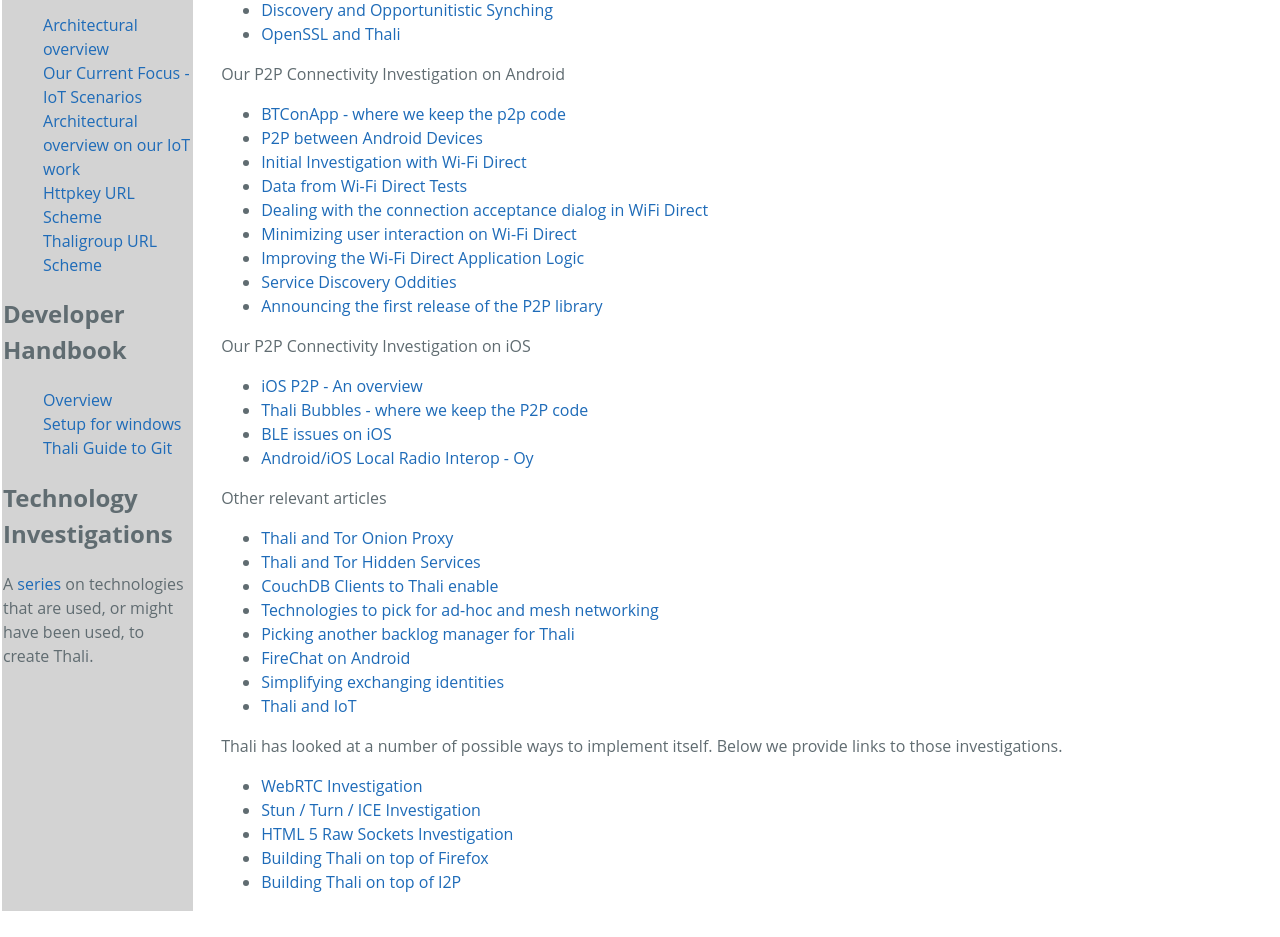
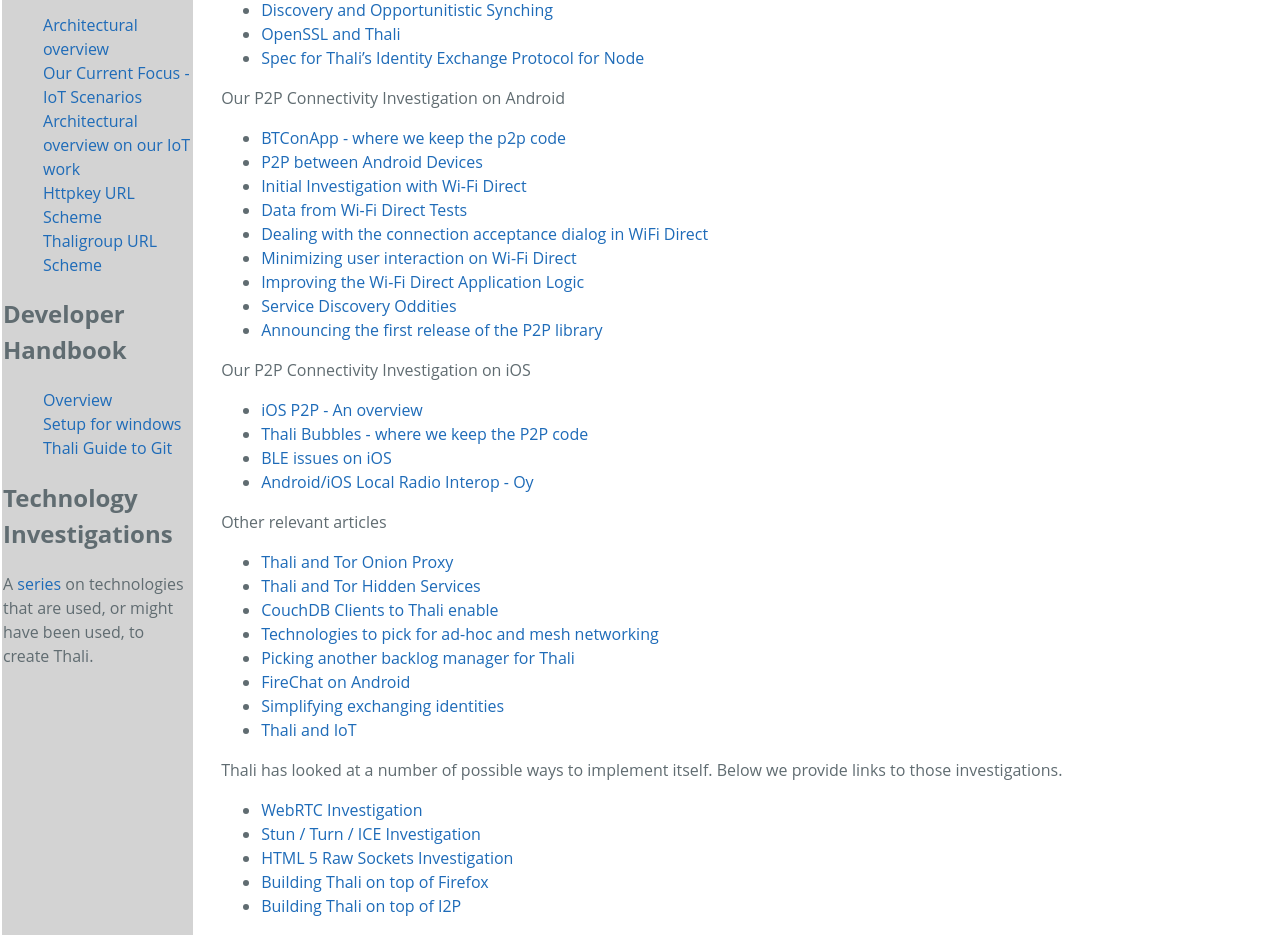
Before and after one commit to thaliproject/thali, a Jekyll site: the page built from TechnologyInvestigations.md, in a window 1280 px wide. Shown: the part 320-1257 px from the top of the page. Built offline with Jekyll 4.4.1, drawn with Linux system fonts in a browser that asks for light colours; Markdown is read by kramdown in place of the engine named in the settings; before the commit the page ends 1233 px from its top, so only the background shows below that.

Commit message:
Update TechnologyInvestigations.md

```diff
--- a/TechnologyInvestigations.md
+++ b/TechnologyInvestigations.md
@@ -12,6 +12,7 @@
 * [Proposal for ACLS in PouchDB](http://www.goland.org/thaliacls/)
 * [Discovery and Opportunitistic Synching](presenceprotocolforopportunisticsynching)
 * [OpenSSL and Thali](opensslandthali)
+* [Spec for Thali's Identity Exchange Protocol for Node](http://www.goland.org/thaliidentityexchangeprotocol/)
 
 Our P2P Connectivity Investigation on Android
 * [BTConApp - where we keep the p2p code](https://github.com/thaliproject/BTConApp)
```
